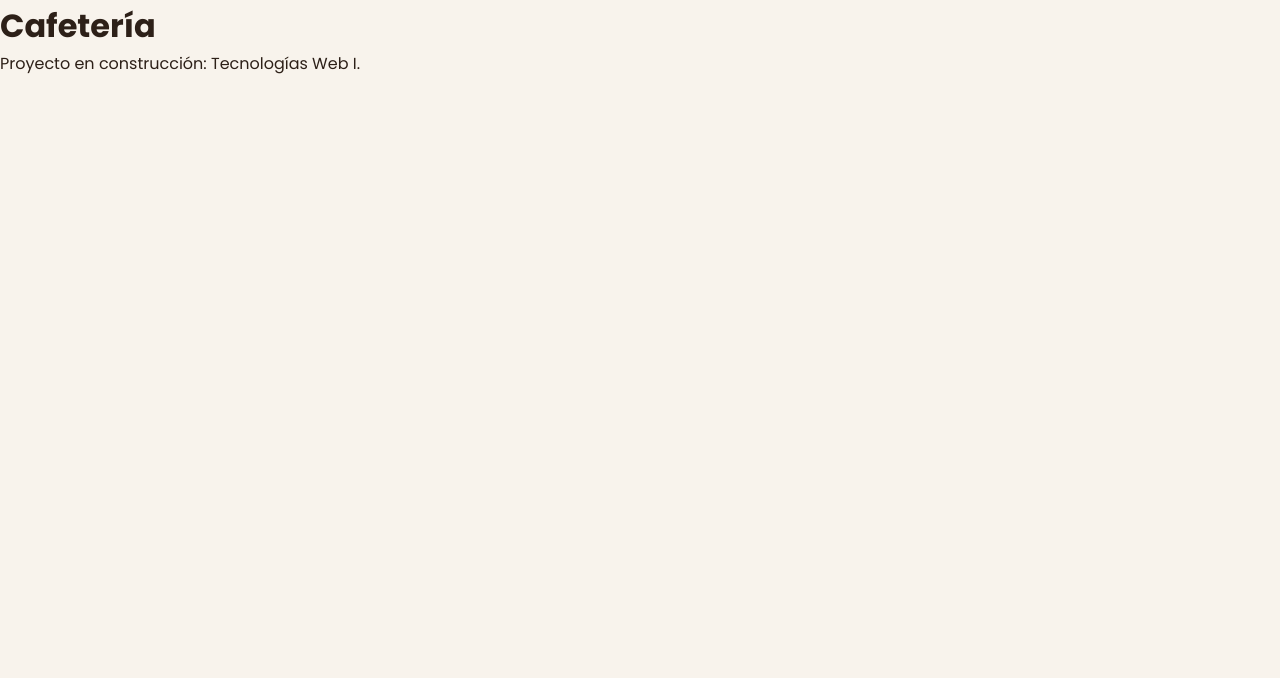
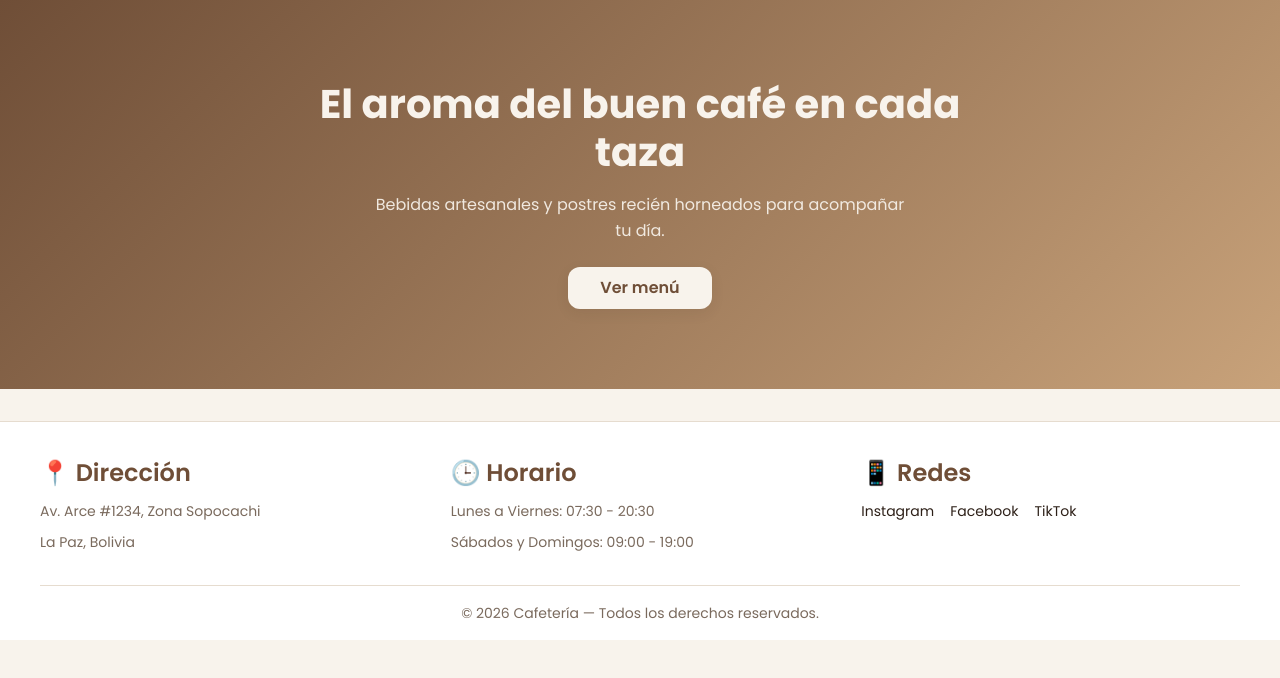
Before and after one commit to Robert0h2002/cafeteria-web, a React (Vite) app: page / in a window 1280 px wide. Shown: the top 678 px of the page. Built offline with nearby package versions, Linux system fonts and the light colour scheme.

Commit message:
Agrega componentes Hero y Footer con estilos BEM

```diff
--- a/src/App.jsx
+++ b/src/App.jsx
@@ -1,10 +1,18 @@
+import Hero from './components/Hero';
+import Footer from './components/Footer';
+
 function App() {
-    return (
-        <main className="main">
-            <h1>Cafetería</h1>
-            <p>Proyecto en construcción: Tecnologías Web I.</p>
-        </main>
-    );
+  return (
+    <>
+      <main>
+        <Hero />
+        <section id="menu">
+          {/* Aquí irá el menú de bebidas y postres */}
+        </section>
+      </main>
+      <Footer />
+    </>
+  );
 }
 
 export default App;
--- /dev/null
+++ b/src/components/Footer.jsx
@@ -0,0 +1,57 @@
+import '../css/components/footer.css';
+
+function Footer() {
+  return (
+    <footer id="contacto" className="footer">
+      <div className="footer__container">
+        <div className="footer__section">
+          <h2 className="footer__title">📍 Dirección</h2>
+          <p className="footer__text">Av. Arce #1234, Zona Sopocachi</p>
+          <p className="footer__text">La Paz, Bolivia</p>
+        </div>
+
+        <div className="footer__section">
+          <h2 className="footer__title">🕒 Horario</h2>
+          <p className="footer__text">Lunes a Viernes: 07:30 - 20:30</p>
+          <p className="footer__text">Sábados y Domingos: 09:00 - 19:00</p>
+        </div>
+
+        <div className="footer__section">
+          <h2 className="footer__title">📱 Redes</h2>
+          <div className="footer__socials">
+            <a
+              href="https://instagram.com"
+              target="_blank"
+              rel="noreferrer"
+              className="footer__link"
+            >
+              Instagram
+            </a>
+            <a
+              href="https://facebook.com"
+              target="_blank"
+              rel="noreferrer"
+              className="footer__link"
+            >
+              Facebook
+            </a>
+            <a
+              href="https://tiktok.com"
+              target="_blank"
+              rel="noreferrer"
+              className="footer__link"
+            >
+              TikTok
+            </a>
+          </div>
+        </div>
+      </div>
+
+      <div className="footer__bottom">
+        <p>© 2026 Cafetería — Todos los derechos reservados.</p>
+      </div>
+    </footer>
+  );
+}
+
+export default Footer;
--- /dev/null
+++ b/src/components/Hero.jsx
@@ -0,0 +1,19 @@
+import '../css/components/hero.css';
+
+function Hero() {
+  return (
+    <section id="inicio" className="hero">
+      <div className="hero__content">
+        <h1 className="hero__title">El aroma del buen café en cada taza</h1>
+        <p className="hero__subtitle">
+          Bebidas artesanales y postres recién horneados para acompañar tu día.
+        </p>
+        <a href="#menu" className="hero__button">
+          Ver menú
+        </a>
+      </div>
+    </section>
+  );
+}
+
+export default Hero;
--- /dev/null
+++ b/src/css/components/footer.css
@@ -0,0 +1,63 @@
+.footer {
+  background-color: var(--color-card);
+  border-top: 1px solid var(--color-border);
+  margin-top: var(--spacing-large);
+  padding: var(--spacing-large) var(--spacing-large) var(--spacing-medium);
+  transition: background-color var(--transition-fast), border-color var(--transition-fast);
+}
+
+.footer__container {
+  max-width: 1200px;
+  margin: 0 auto;
+  display: flex;
+  justify-content: space-between;
+  flex-wrap: wrap;
+  gap: var(--spacing-large);
+}
+
+.footer__section {
+  flex: 1;
+  min-width: 220px;
+  display: flex;
+  flex-direction: column;
+  gap: var(--spacing-small);
+}
+
+.footer__title {
+  font-size: var(--font-size-large);
+  color: var(--color-primary);
+  font-weight: 600;
+}
+
+.footer__text {
+  font-size: var(--font-size-small);
+  color: var(--color-text-soft);
+}
+
+.footer__socials {
+  display: flex;
+  gap: var(--spacing-medium);
+  flex-wrap: wrap;
+}
+
+.footer__link {
+  color: var(--color-text);
+  text-decoration: none;
+  font-size: var(--font-size-small);
+  font-weight: 500;
+  transition: color var(--transition-fast);
+}
+
+.footer__link:hover {
+  color: var(--color-primary);
+}
+
+.footer__bottom {
+  max-width: 1200px;
+  margin: var(--spacing-large) auto 0;
+  padding-top: var(--spacing-medium);
+  border-top: 1px solid var(--color-border);
+  text-align: center;
+  font-size: var(--font-size-small);
+  color: var(--color-text-soft);
+}
--- /dev/null
+++ b/src/css/components/hero.css
@@ -0,0 +1,46 @@
+.hero {
+  background: linear-gradient(135deg, var(--color-primary), var(--color-secondary));
+  color: var(--color-background);
+  padding: calc(var(--spacing-large) * 2.5) var(--spacing-large);
+  text-align: center;
+}
+
+.hero__content {
+  max-width: 720px;
+  margin: 0 auto;
+  display: flex;
+  flex-direction: column;
+  align-items: center;
+  gap: var(--spacing-medium);
+}
+
+.hero__title {
+  font-size: var(--font-size-title);
+  font-weight: 700;
+  line-height: 1.2;
+}
+
+.hero__subtitle {
+  font-size: var(--font-size-base);
+  max-width: 540px;
+  opacity: 0.92;
+}
+
+.hero__button {
+  display: inline-block;
+  margin-top: var(--spacing-small);
+  padding: var(--spacing-small) var(--spacing-large);
+  background-color: var(--color-background);
+  color: var(--color-primary);
+  text-decoration: none;
+  font-size: var(--font-size-base);
+  font-weight: 600;
+  border-radius: var(--radius);
+  box-shadow: var(--shadow);
+  transition: transform var(--transition-fast), opacity var(--transition-fast);
+}
+
+.hero__button:hover {
+  transform: translateY(-2px);
+  opacity: 0.95;
+}
```
